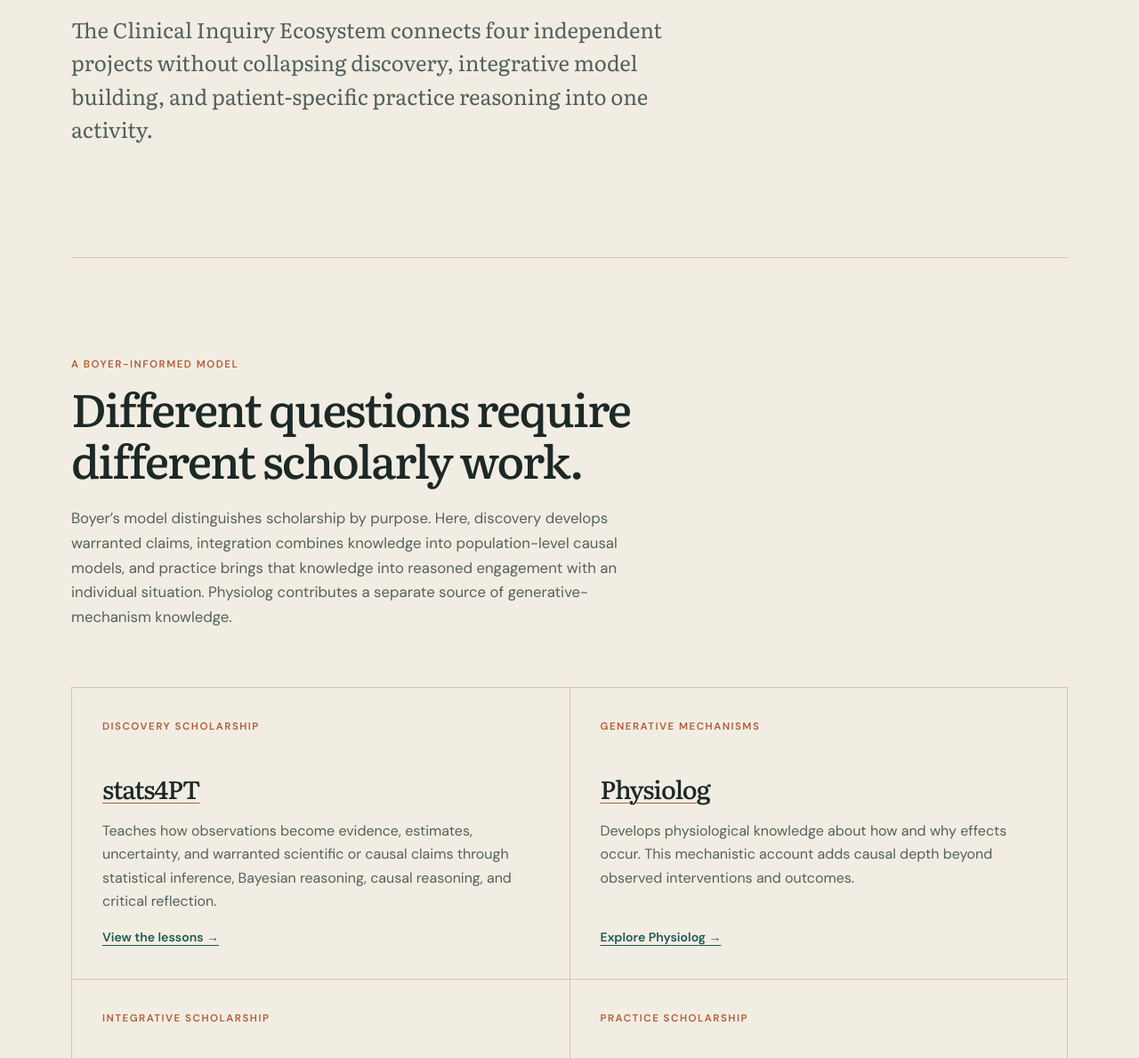
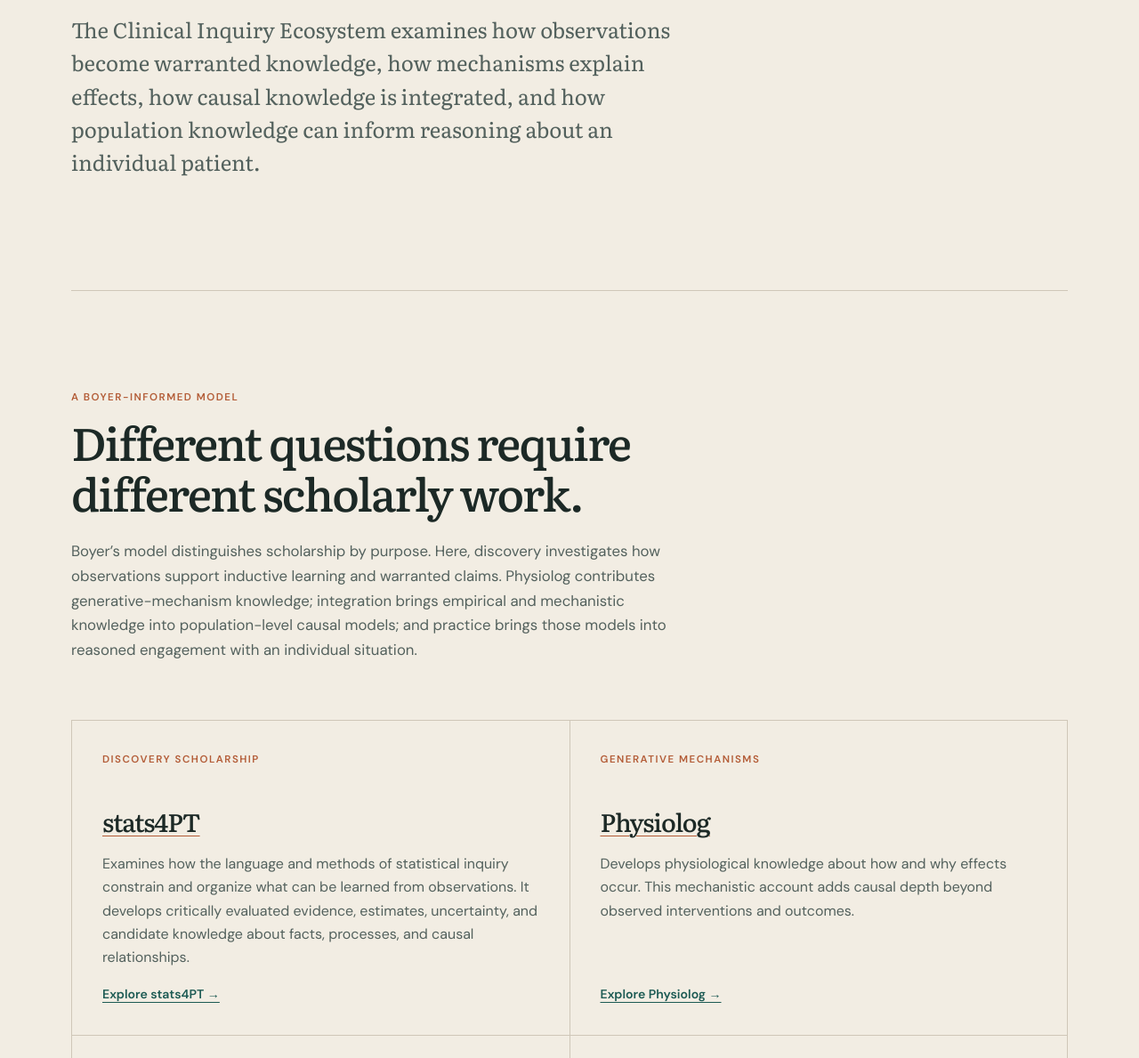
Before and after one commit to scollinspt/scollinspt, a plain HTML site: page research.html in a window 1280 px wide. Shown: the part 451-1640 px from the top of the page at 89% size. Drawn offline with Linux system fonts and the light colour scheme.

Commit message:
Clarify stats4PT discovery research role

```diff
--- a/research.html
+++ b/research.html
@@ -15,11 +15,11 @@
     <a class="skip-link" href="#main">Skip to content</a>
     <header class="site-header"><a class="wordmark" href="index.html" aria-label="Sean Collins, home"><span>SC</span><strong>Sean Collins</strong></a><button class="menu-button" type="button" aria-expanded="false" aria-controls="site-nav"><span class="sr-only">Toggle navigation</span><span></span><span></span></button><nav id="site-nav" aria-label="Primary navigation"><a href="research.html" aria-current="page">Research</a><a href="projects.html">Projects</a><a href="publications.html">Publications</a><a href="about.html">About</a></nav></header>
     <main id="main">
-      <header class="page-hero"><p class="eyebrow">Research program</p><h1>Distinct scholarship for clinical inquiry.</h1><p class="hero-summary">The Clinical Inquiry Ecosystem connects four independent projects without collapsing discovery, integrative model building, and patient-specific practice reasoning into one activity.</p></header>
+      <header class="page-hero"><p class="eyebrow">Research program</p><h1>Distinct scholarship for clinical inquiry.</h1><p class="hero-summary">The Clinical Inquiry Ecosystem examines how observations become warranted knowledge, how mechanisms explain effects, how causal knowledge is integrated, and how population knowledge can inform reasoning about an individual patient.</p></header>
       <section class="ruled-section" id="ecosystem" aria-labelledby="ecosystem-title">
-        <div class="section-heading"><p class="section-number">A Boyer-informed model</p><h2 id="ecosystem-title">Different questions require different scholarly work.</h2><p>Boyer’s model distinguishes scholarship by purpose. Here, discovery develops warranted claims, integration combines knowledge into population-level causal models, and practice brings that knowledge into reasoned engagement with an individual situation. Physiolog contributes a separate source of generative-mechanism knowledge.</p></div>
+        <div class="section-heading"><p class="section-number">A Boyer-informed model</p><h2 id="ecosystem-title">Different questions require different scholarly work.</h2><p>Boyer’s model distinguishes scholarship by purpose. Here, discovery investigates how observations support inductive learning and warranted claims. Physiolog contributes generative-mechanism knowledge; integration brings empirical and mechanistic knowledge into population-level causal models; and practice brings those models into reasoned engagement with an individual situation.</p></div>
         <div class="ecosystem-grid">
-          <article><p class="step-kicker">Discovery scholarship</p><h3><a href="https://stats4pt.org/">stats4PT</a></h3><p>Teaches how observations become evidence, estimates, uncertainty, and warranted scientific or causal claims through statistical inference, Bayesian reasoning, causal reasoning, and critical reflection.</p><a class="text-link" href="https://stats4pt.org/">View the lessons →</a></article>
+          <article><p class="step-kicker">Discovery scholarship</p><h3><a href="https://stats4pt.org/">stats4PT</a></h3><p>Examines how the language and methods of statistical inquiry constrain and organize what can be learned from observations. It develops critically evaluated evidence, estimates, uncertainty, and candidate knowledge about facts, processes, and causal relationships.</p><a class="text-link" href="https://stats4pt.org/">Explore stats4PT →</a></article>
           <article><p class="step-kicker">Generative mechanisms</p><h3><a href="https://physiolog.org/">Physiolog</a></h3><p>Develops physiological knowledge about how and why effects occur. This mechanistic account adds causal depth beyond observed interventions and outcomes.</p><a class="text-link" href="https://physiolog.org/">Explore Physiolog →</a></article>
           <article><p class="step-kicker">Integrative scholarship</p><h3><a href="https://github.com/scollinspt/Models4PT">Models4PT</a></h3><p>Owns comprehensive model building: integrating evidence and mechanisms with context, provenance, uncertainty, and disagreement into curated population causal knowledge.</p><a class="text-link" href="https://github.com/scollinspt/Models4PT">Explore Models4PT →</a></article>
           <article><p class="step-kicker">Practice scholarship</p><h3><a href="https://github.com/scollinspt/Clinical-Inference-Engine">Clinical Inference Engine</a></h3><p>Combines population causal knowledge with individual information to support iterative, inspectable belief revision and patient-specific practice reasoning.</p><a class="text-link" href="https://github.com/scollinspt/Clinical-Inference-Engine">Explore the Inference Engine →</a></article>
@@ -35,7 +35,7 @@
           <article><span>04</span><h3>Explanations should remain inspectable.</h3><p>Inference systems should expose evidence, assumptions, model versions, uncertainty, and reasoning steps to scientific and clinical review.</p></article>
         </div>
       </section>
-      <section class="ruled-section split-callout"><div><p class="section-number">The boundary</p><h2>One ecosystem, not one monolithic product.</h2></div><div><p class="lead">The projects are conceptually aligned, independently owned, and not yet technically integrated.</p><p>stats4PT develops methods of discovery, while Physiolog contributes generative-mechanism knowledge. Models4PT performs the distinct integrative work of building population-level causal models. The Clinical Inference Engine uses those models with individual information for practice reasoning; population evidence alone does not determine care.</p><a class="button button-primary" href="projects.html">See project details</a></div></section>
+      <section class="ruled-section split-callout"><div><p class="section-number">The boundary</p><h2>One ecosystem, not one monolithic product.</h2></div><div><p class="lead">The projects are conceptually aligned, independently owned, and not yet technically integrated.</p><p>stats4PT contributes evidence and candidate knowledge developed through inquiry, while Physiolog contributes knowledge of generative mechanisms. Models4PT performs the distinct integrative work of combining those contributions with context, provenance, uncertainty, and disagreement in population-level causal models. The Clinical Inference Engine uses those models with individual information for practice reasoning; population evidence alone does not determine care.</p><a class="button button-primary" href="projects.html">See project details</a></div></section>
       <blockquote><p>The aim is not to automate clinical judgment. It is to make the knowledge, assumptions, uncertainty, and inferential steps supporting that judgment more explicit.</p></blockquote>
     </main>
     <footer><div><p class="footer-name">Sean M. Collins, PT, ScD</p><p>Clinical inquiry at the intersection of physiology, evidence, and computation.</p></div><div class="footer-links"><a href="https://github.com/scollinspt">GitHub</a><a href="https://peripateticpt.substack.com/">Substack</a><a href="mailto:smcollins1@plymouth.edu">Email</a></div><p class="copyright">© <span id="year">2026</span> Sean Collins</p></footer>
```
